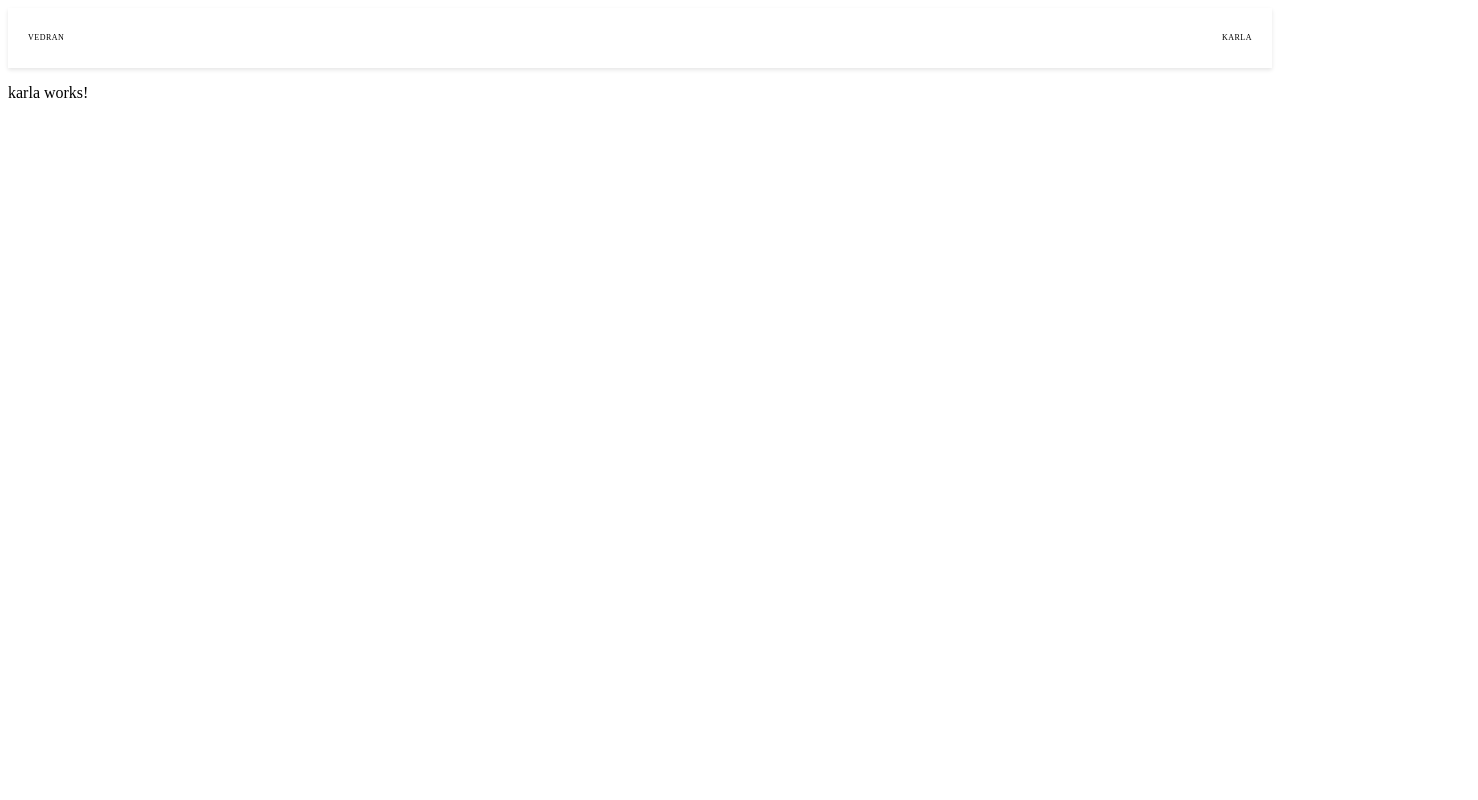
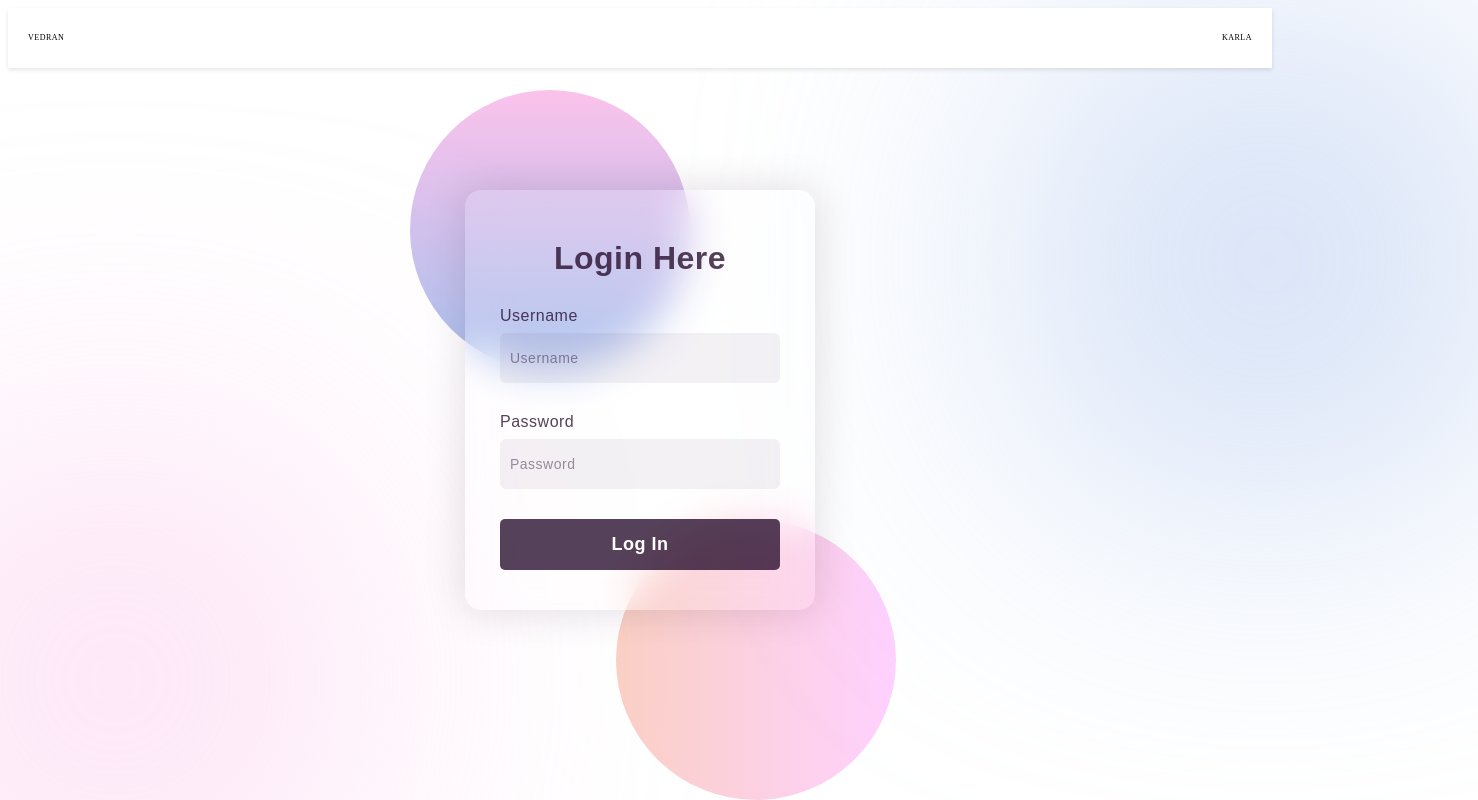
Before and after one commit to majkprpik/angular-edu-2023, an Angular app: page /karla in a window 1280 px wide. Shown: the top 800 px of the page, 1478 px wide, since content can reach past the window. Built offline with nearby package versions, Linux system fonts and the light colour scheme.

Commit message:
Added login form

```diff
--- a/src/app/modules/karla/karla.component.html
+++ b/src/app/modules/karla/karla.component.html
@@ -1 +1,20 @@
-<p>karla works!</p>
+<body>
+    <div class="background">
+        <div class="shape"></div>
+        <div class="shape"></div>
+        <div class="shape"></div>
+        <div class="shape"></div>
+    </div>
+
+    <form>
+        <h3>Login Here</h3>
+
+        <label for="username">Username</label>
+        <input type="text" placeholder="Username" id="username">
+        <label for="password">Password</label>
+        <input type="password" placeholder="Password" id="password">
+
+        <button>Log In</button>
+    </form>
+
+</body>
--- a/src/app/modules/karla/karla.component.scss
+++ b/src/app/modules/karla/karla.component.scss
@@ -0,0 +1,116 @@
+*,
+*:before,
+*:after{
+    padding: 0;
+    margin: 0;
+    box-sizing: border-box;
+}
+
+
+.background{
+    width: 100%;
+    height: 100%;
+    margin-top: 80px;
+    position: absolute;
+    transform: translate(-50%,-50%);
+    left: 50%;
+    top: 50%;
+    z-index: -1;
+}
+.background .shape{
+    height: 280px;
+    width: 280px;
+    position: absolute;
+    border-radius: 50%;
+}
+.shape:nth-child(1){
+    background: linear-gradient(
+        #fbc2eb,
+        #a6c1ee
+    );
+    left: 32%;
+    top: 10px;
+}
+.shape:nth-child(2){
+    background: linear-gradient(
+        to right,
+        #fad0c4,
+        #ffd1ff
+    );
+    right: 30%;
+    bottom: 80px;
+}
+.shape:nth-child(3){
+    background: #fbc2ebbe;
+    right: 80%;
+    bottom: 60px;
+    filter: blur(100px);
+    scale: 1.5;
+}
+.shape:nth-child(4){
+    background: #a6c0eece;
+    right: -10%;
+    top: 40px;
+    filter: blur(100px);
+    scale: 1.5;
+}
+form{
+    height: 420px;
+    width: 350px;
+    background-color: rgba(255,255,255,0.13);
+    position: absolute;
+    transform: translate(-50%,-50%);
+    top: 50%;
+    left: 50%;
+    border-radius: 16px;
+    backdrop-filter: blur(20px);
+    border: px solid rgba(255,255,255,0.1);
+    box-shadow: 0 0 40px rgba(45, 19, 50, 0.15);
+    padding: 50px 35px;
+}
+
+form *{
+    font-family: 'Poppins',sans-serif;
+    color: #1f0424c1;
+    letter-spacing: 0.5px;
+    outline: none;
+    border: none;
+}
+form h3{
+    font-size: 32px;
+    font-weight: 700;
+    text-align: center;
+}
+form button{
+    color: white;
+}
+label{
+    display: block;
+    margin-top: 30px;
+    font-size: 16px;
+    font-weight: 500;
+}
+input{
+    display: block;
+    height: 50px;
+    width: 100%;
+    background-color: rgba(57, 31, 67, 0.06);
+    border-radius: 6px;
+    padding: 0 10px;
+    margin-top: 8px;
+    font-size: 14px;
+    font-weight: 300;
+}
+::placeholder{
+    color: #1f04246f;
+}
+button{
+    margin-top: 30px;
+    width: 100%;
+    background-color: #1f0424c1;
+    padding: 15px 0;
+    font-size: 18px;
+    font-weight: 600;
+    border-radius: 5px;
+    cursor: pointer;
+}
```
